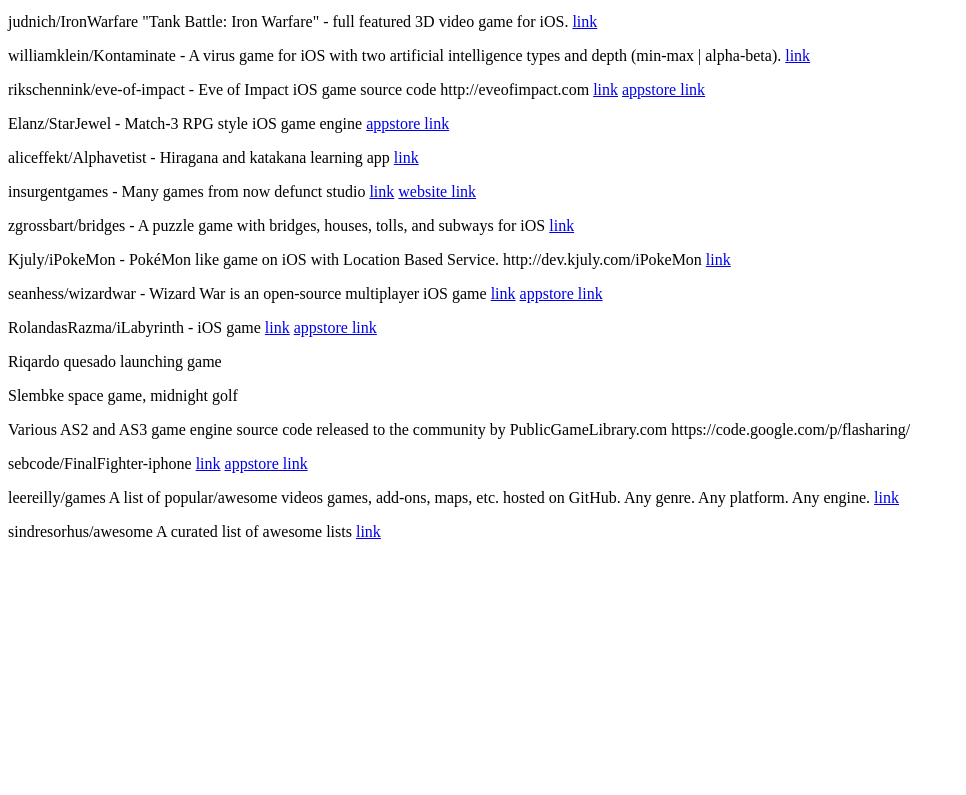
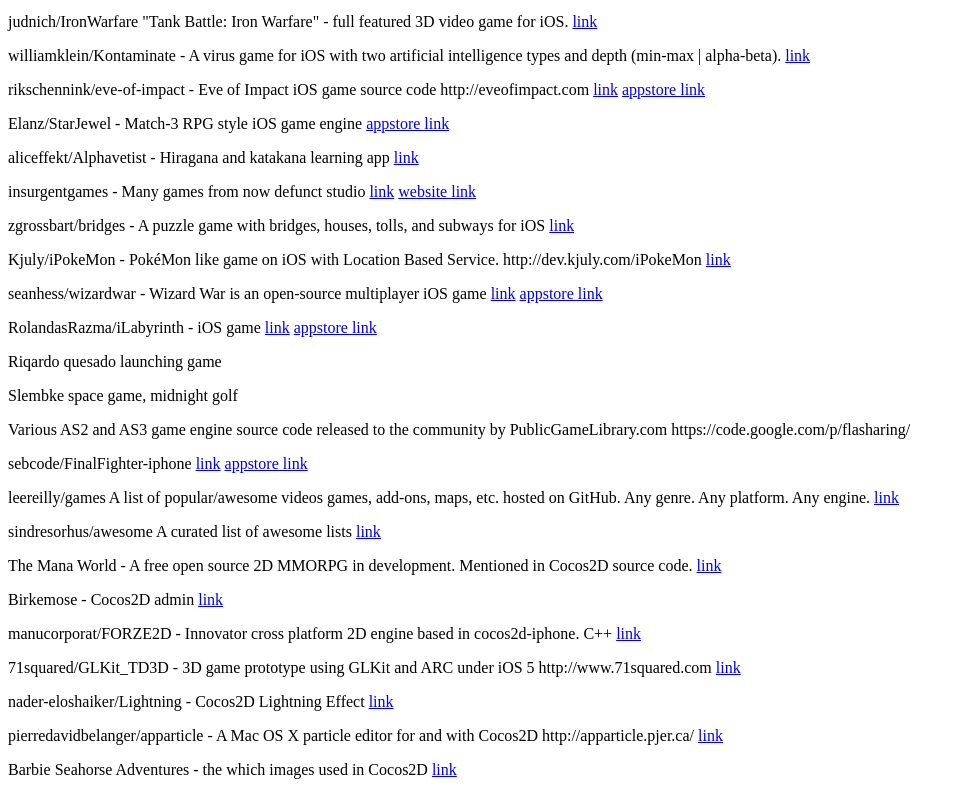
Before and after one commit to cvg256/useful-links, a plain HTML site: page ios_game_sources.html in a window 1280 px wide. Shown: the part 717-1512 px from the top of the page, without its empty margins (0-966 px from the left). Before the commit the page ends 1274 px from the top, so only its background shows below. Drawn offline with Linux system fonts and the light colour scheme.

Commit message:
Added more links

```diff
--- a/ios_game_sources.html
+++ b/ios_game_sources.html
@@ -203,6 +203,41 @@ A curated list of awesome lists
 <a href="https://github.com/sindresorhus/awesome">link</a>
 </p>
 
+<p>
+The Mana World - A free open source 2D MMORPG in development. Mentioned in Cocos2D source code.
+<a href="https://www.themanaworld.org/index.php/Main_Page">link</a>
+</p>
+
+<p>
+Birkemose - Cocos2D admin
+<a href="https://thebackfiregames.wordpress.com">link</a>
+</p>
+
+<p>
+manucorporat/FORZE2D - Innovator cross platform 2D engine based in cocos2d-iphone. C++
+<a href="https://github.com/manucorporat/FORZE2D">link</a>
+</p>
+
+<p>
+71squared/GLKit_TD3D - 3D game prototype using GLKit and ARC under iOS 5 http://www.71squared.com
+<a href="https://github.com/71squared/GLKit_TD3D">link</a>
+</p>
+
+<p>
+nader-eloshaiker/Lightning - Cocos2D Lightning Effect
+<a href="https://github.com/nader-eloshaiker/Lightning">link</a>
+</p>
+
+<p>
+pierredavidbelanger/apparticle - A Mac OS X particle editor for and with Cocos2D http://apparticle.pjer.ca/
+<a href="https://github.com/pierredavidbelanger/apparticle">link</a>
+</p>
+
+<p>
+Barbie Seahorse Adventures - the which images used in Cocos2D
+<a href="http://www.imitationpickles.org/barbie/">link</a>
+</p>
+
 <!--******************-->
 </body>
 </html>
```
